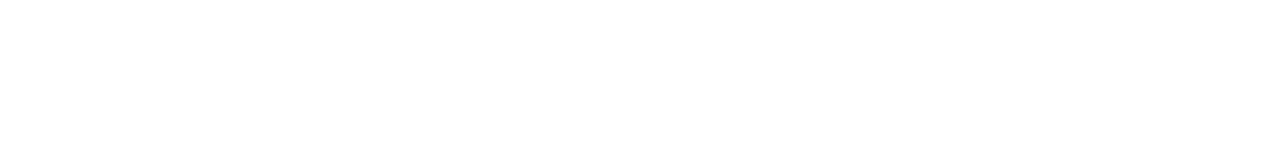
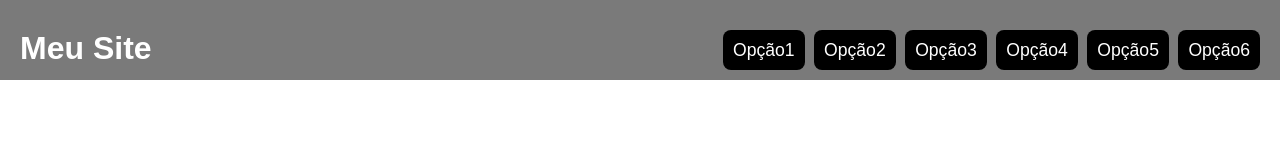
Before and after one commit to matheus5014/html-css-flexbox, a plain HTML site: page ex027/flex013-menu flexbox/index.html in a window 1280 px wide. Drawn offline with Linux system fonts and the light colour scheme.

Commit message:
pratica do exercício de menu

```diff
--- /dev/null
+++ b/ex027/flex013-menu flexbox/estilo.css
@@ -0,0 +1,39 @@
+@charset "UTF-8";
+
+* {
+    margin: 0;
+    padding: 0;
+}
+
+body {
+    background-color: #ffffff;
+    font-family: Arial, Helvetica, sans-serif;
+    flex-flow: row wrap;
+}
+
+main {
+    background-color: #7a7a7a;
+    height: 40px;
+    padding: 20px;
+    display: flex;
+    flex-flow: row wrap;
+    justify-content: space-between;
+}
+h1 {
+    color: #ffffff;
+    padding-top: 10px;
+}
+
+ul {
+    padding-top: 20px;
+}
+ul > li {
+    background-color: #000000;
+    color: #ffffff;
+    font-size: 1.1em;
+    padding: 10px;
+    margin-left: 5px;
+    border-radius: 8px;
+    display: inline;
+    list-style: none;
+}
--- a/ex027/flex013-menu flexbox/index.html
+++ b/ex027/flex013-menu flexbox/index.html
@@ -4,8 +4,19 @@
     <meta charset="UTF-8">
     <meta name="viewport" content="width=device-width, initial-scale=1.0">
     <title>menu responsivo com flexbox</title>
+    <link rel="stylesheet" href="estilo.css">
 </head>
 <body>
-
+    <main class="menu">
+        <h1>Meu Site</h1>
+    <ul>
+        <li class="opcao">Opção1</li>
+        <li class="opcao">Opção2</li>
+        <li class="opcao">Opção3</li>
+        <li class="opcao">Opção4</li>
+        <li class="opcao">Opção5</li>
+        <li class="opcao">Opção6</li>
+    </ul>
+    </main>
 </body>
 </html>
```
